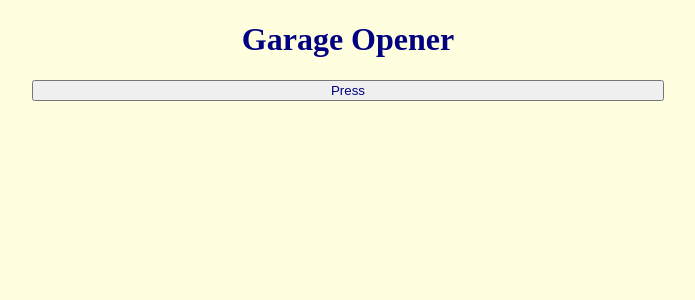
After one commit to democosm/hc-cpp, a PHP site: page /index.html in a window 1280 px wide. The commit adds this page. Shown: the top 300 px of the page, without its empty margins (292-987 px from the left). Run offline with PHP 8.4, Linux system fonts and the light colour scheme.

Commit message:
Initial pass of garage door opener on Raspberry Pi3

```diff
--- a/www/garage/garage-opener.js
+++ b/www/garage/garage-opener.js
@@ -7,13 +7,13 @@ PollStatus();
 function OnClickOpenerButton()
 {
   //Do AJAX HC call
-  HCCall('/string/print');
+  HCICall('/pulserelayhigh', 0);
 }
 
 function PollStatus()
 {
   //Do AJAX HC get and display value
-  HCGet('/uint32/vale');
+  HCGet('/temperature');
 
   //Poll again in 1 second
   setTimeout('PollStatus();', 1000);
@@ -25,13 +25,13 @@ function RenderData(data)
   document.getElementById('door state').innerHTML = data.val;
 }
 
-function HCGet(paramname)
+function HCGet(pid)
 {
   //Get HTTP request object
   var req = new XMLHttpRequest();
 
   //Send get request
-  req.open('GET', 'hcget.php?paramname=' + paramname, true);
+  req.open('GET', 'hcget.php?pid=' + pid, true);
   req.onload = OnLoad;
   req.send(null);
 
@@ -45,7 +45,7 @@ function HCGet(paramname)
   }
 }
 
-function HCCall(paramname)
+function HCCall(pid)
 {
   var req;
 
@@ -53,6 +53,18 @@ function HCCall(paramname)
   req = new XMLHttpRequest();
 
   //Send post request
-  req.open('POST', 'hccall.php?paramname=' + paramname, true);
+  req.open('POST', 'hccall.php?pid=' + pid, true);
   req.send(null);
 }
+
+function HCICall(pid, eid)
+{
+  var req;
+
+  //Get HTTP request object
+  req = new XMLHttpRequest();
+
+  //Send post request
+  req.open('POST', 'hcicall.php?pid=' + pid + '&eid=' + eid, true);
+  req.send(null);
+}
--- /dev/null
+++ b/www/garage/garage.css
@@ -0,0 +1,17 @@
+h1, div, button
+{
+  color: navy;
+  text-align: center;
+}
+
+body
+{
+  background-color: lightyellow;
+}
+
+.center
+{
+  width: 50%;
+  margin-left: 25%;
+  margin-right: 25%;
+}
--- a/www/garage/hccall.php
+++ b/www/garage/hccall.php
@@ -1,3 +1,3 @@
 <?Php
-  system("./hccall 127.0.0.1 1500 " . $_GET['paramname']);
+  system('./hccall 127.0.0.1 1500 ' . $_GET['pid']);
 ?>
--- a/www/garage/hcget.php
+++ b/www/garage/hcget.php
@@ -1,4 +1,4 @@
 <?Php
-  $data = array('pid' => $_GET['paramname'], 'val' => trim(shell_exec('./hcget 127.0.0.1 1500 ' . $_GET['paramname'])));
+  $data = array('pid' => $_GET['pid'], 'val' => trim(shell_exec('./hcget 127.0.0.1 1500 ' . $_GET['pid'])));
   echo json_encode($data);
 ?>
--- /dev/null
+++ b/www/garage/hcicall.php
@@ -0,0 +1,3 @@
+<?Php
+  system('./hcicall 127.0.0.1 1500 ' . $_GET['pid'] . ' ' . $_GET['eid']);
+?>
--- /dev/null
+++ b/www/garage/index.html
@@ -0,0 +1,19 @@
+<!DOCTYPE html>
+<meta name="viewport" content="width=device-width, initial-scale=1">
+<meta charset="UTF-8">
+<html>
+<head>
+  <link rel="stylesheet" type="text/css" href="garage.css">
+  <title>Garage Opener</title>
+</head>
+<body>
+  <header>
+    <h1 class="center">Garage Opener</h1>
+  </header>
+
+  <button class="center" id="opener button">Press</button>
+  <div class="center" id="door state"></div>
+
+  <script src="garage-opener.js"></script>
+</body>
+</html>
```
Also changed, not shown: www/garage/garage-opener.html (deleted, +0 -17 lines), www/garage/index.php (deleted, +0 -37 lines), README.md.
